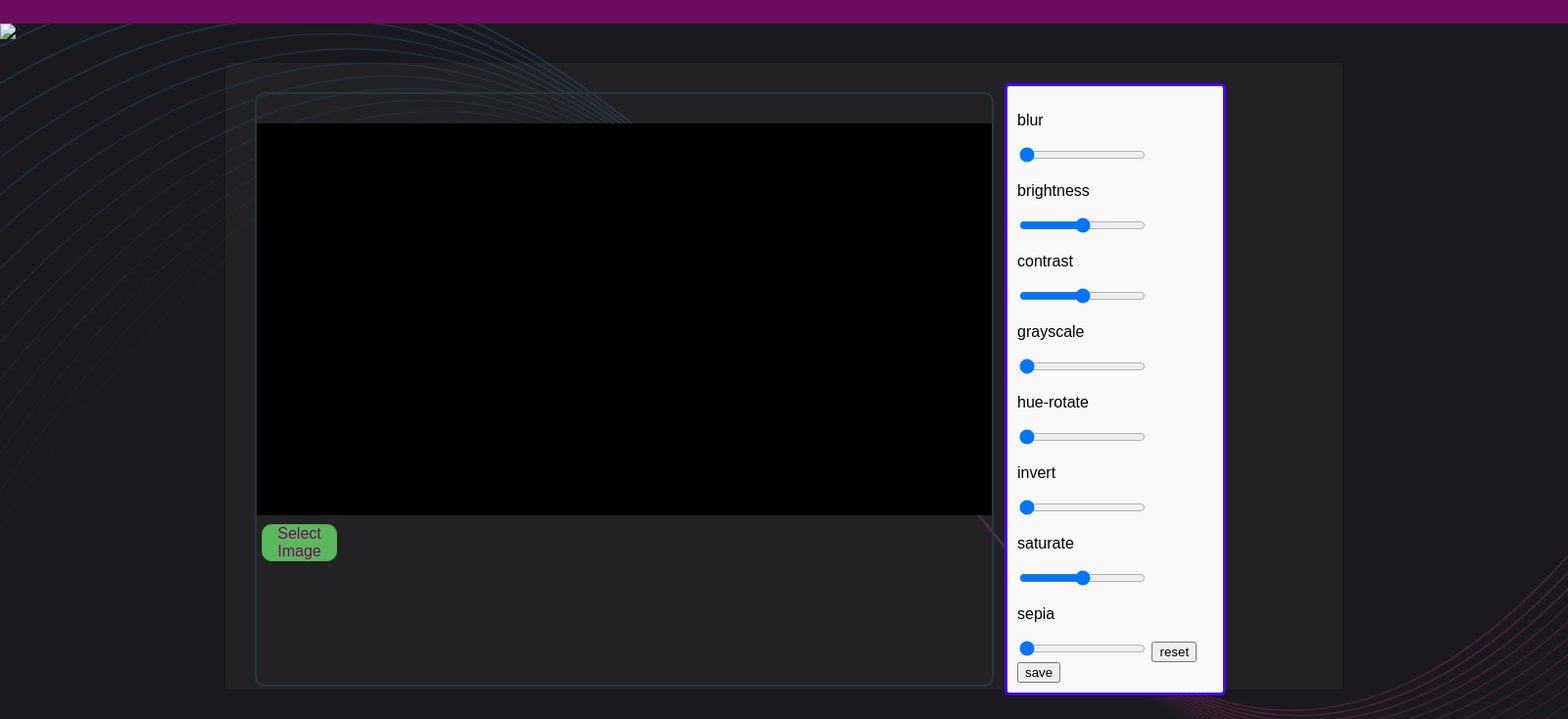
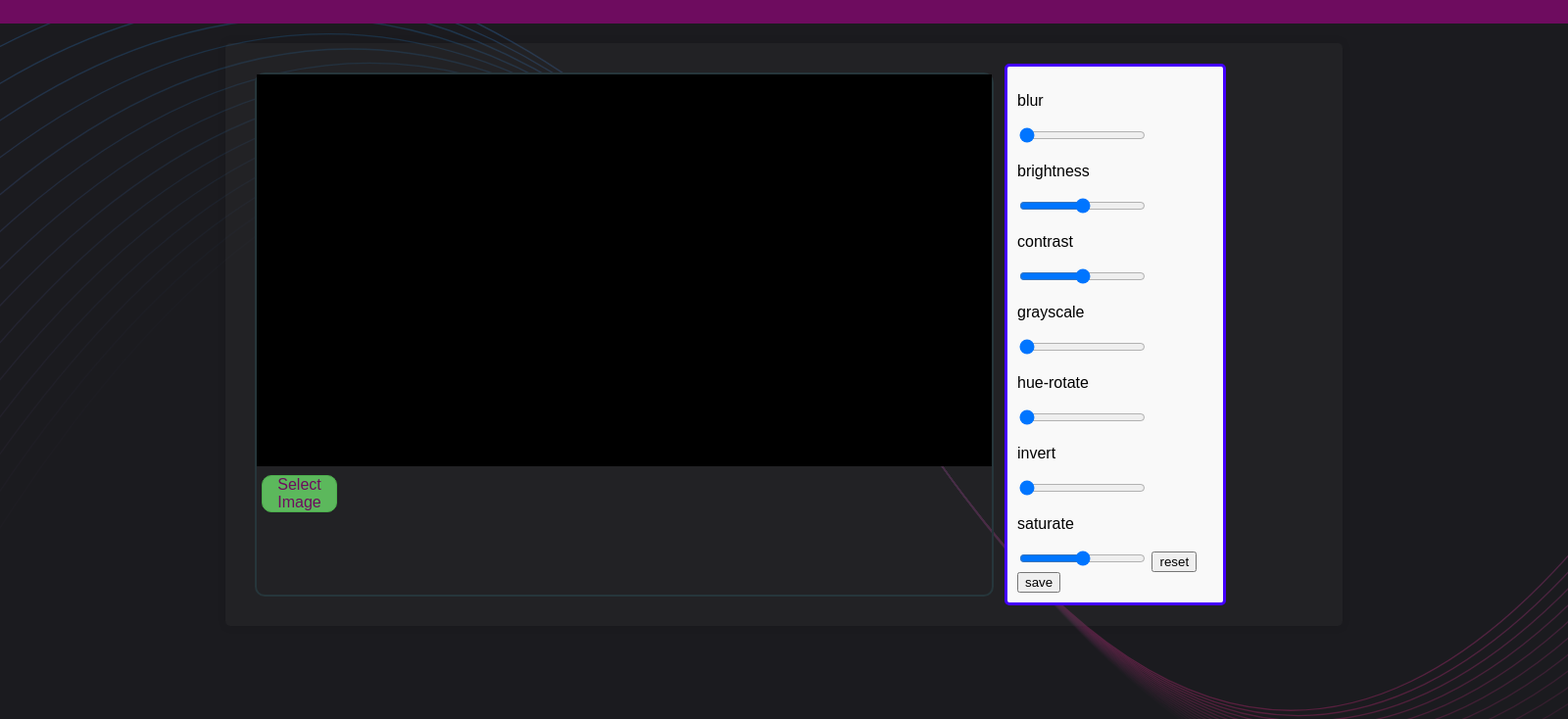
Before and after one commit to Yashwanth-13/Crypto-Canvas, an Electron app: page html/Filters.html in a window 1600 px wide. Shown: the part 66-800 px from the top of the page at 98% size. Drawn offline with Linux system fonts and the light colour scheme.

Commit message:
beat mogh

```diff
--- a/css/editor.css
+++ b/css/editor.css
@@ -28,8 +28,7 @@ main{
   border-radius: 10px;
 }
 #canvas{
-margin-top: 30px;
-  width: 750px; height: 400px;
+  width: auto; height: auto;
 }
 
 .selector {
--- a/html/Filters.html
+++ b/html/Filters.html
@@ -11,7 +11,6 @@
     <header>
         <h1>Image Editor</h1>
     </header>
-    <img id="background-image" src="Crypto.jpeg">
     <main>
         <div id="picture-box">
             <canvas id="canvas" width="800" height="800" ></canvas><br>
@@ -34,8 +33,6 @@
             <input type="range" min="0" max="100" value="0"  id="invert" onchange="invert1()" class="invert">
             <p style="color: black;">saturate</p>
             <input type="range" min="0" max="200" value="100"  id="saturate" onchange="saturate1()" class="saturate">
-            <p style="color: black;">sepia</p>
-            <input type="range" min="0" max="100" value="0"  id="sepia" onchange="sepia1()" class="sepia">
             <button onclick="reset()">reset</button>
             <button onclick="save()">save</button>
         </div>
--- a/renderer.js
+++ b/renderer.js
@@ -51,6 +51,8 @@ loadfilter();
 
 change=false
 let source=localStorage.getItem("image")
+canvas.height=400;
+canvas.width=750;
 //console.log(source)
 if(returns==1){
     //console.log(sactive);
```
Also changed, not shown: html/Editor.html (+0 -1 lines), html/Effects.html (+0 -1 lines), html/POP.html (+0 -2 lines), js/crop.js (+8 -1 lines).
